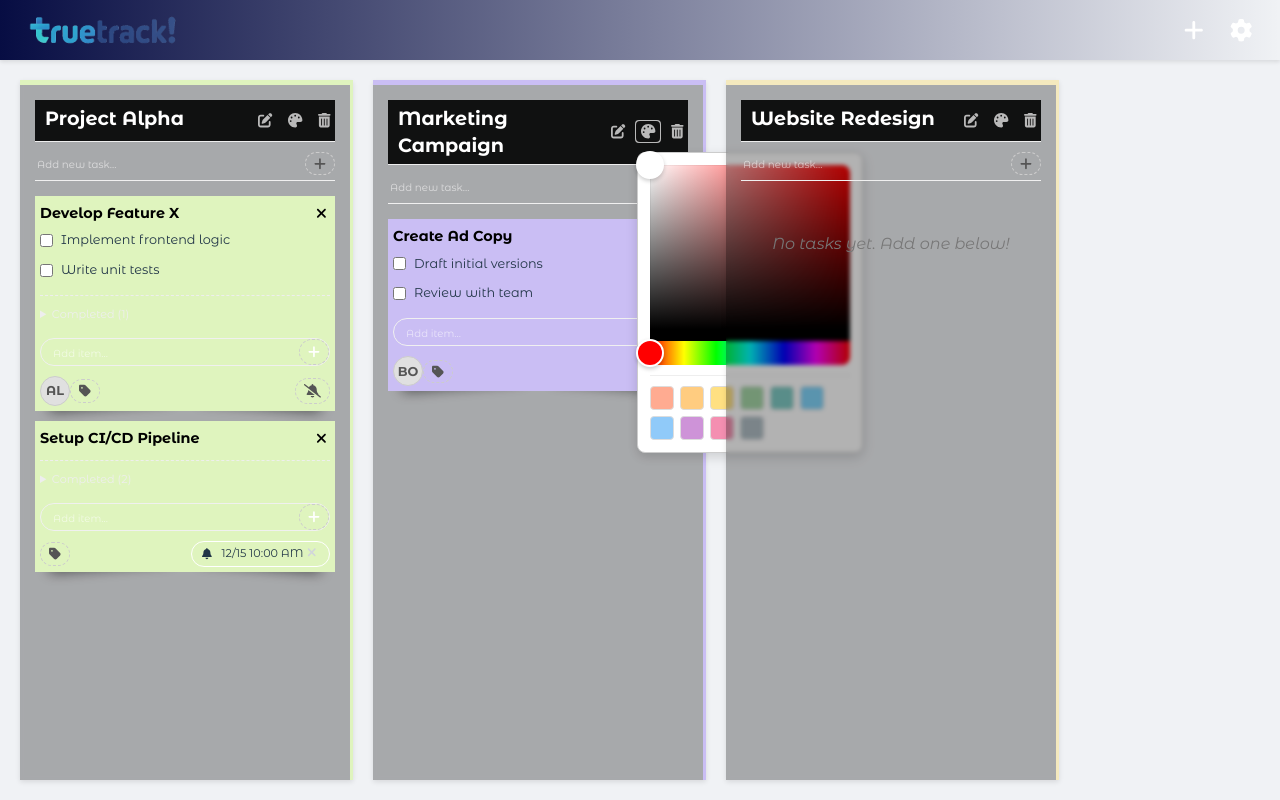
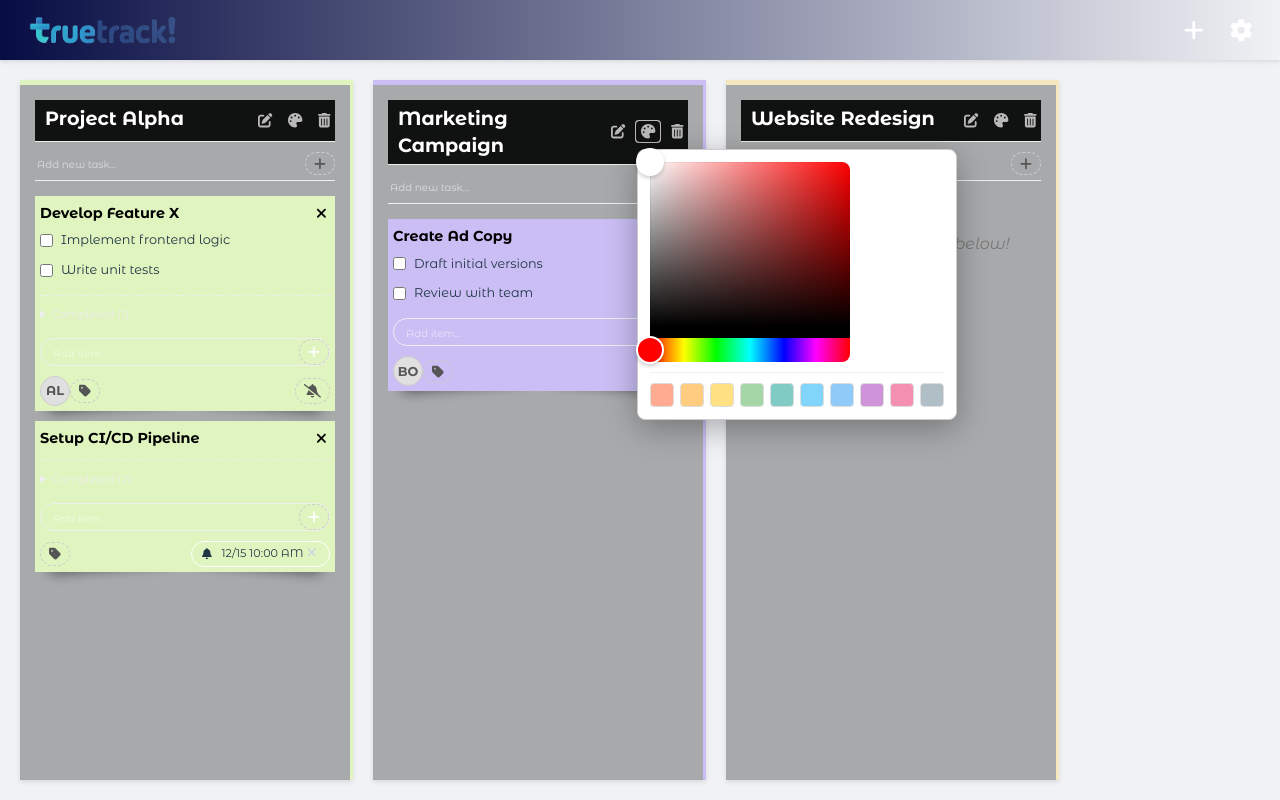
Before and after one commit to venkyjs/truetrack, a React (Vite) app: page / in a window 1280 px wide. Both pictures are taken after a click on the button 648 px from the left and 131 px from the top of the page. Built offline with nearby package versions, Linux system fonts and the light colour scheme.

Commit message:
Enhance color picker functionality in ProjectLane component: implement portal for color picker display, adjust positioning logic, and update styles for improved z-index management in ProjectLane.module.css.

```diff
--- a/src/components/ProjectLane.module.css
+++ b/src/components/ProjectLane.module.css
@@ -7,6 +7,7 @@
     box-shadow: 0 2px 5px rgba(0, 0, 0, 0.1);
     display: flex;
     flex-direction: column;
+    overflow: visible; /* Ensure popover can extend outside */
     /* min-height: 400px; Potentially set a min-height */
 }
 
@@ -18,6 +19,8 @@
     border-bottom: 1px solid #eee;
     padding-bottom: 0;
     background-color: rgba(0, 0, 0, 0.9);
+    position: relative;
+    z-index: 100; /* Ensure header has higher z-index than content */
 }
 
 .projectTitleContainer {
@@ -573,6 +576,8 @@
 
 .colorPickerContainer {
     position: relative; /* For palette positioning */
+    z-index: 1000 !important; /* Ensure the container itself has a high z-index */
+    isolation: isolate; /* Create a new stacking context */
 }
 
 .taskColorPickerButton {
@@ -646,17 +651,13 @@
 }
 
 .colorPickerPopover {
-    position: absolute;
-    top: 100%;
-    left: 0;
-    margin-top: 8px;
     background: white;
     border: 1px solid #ccc;
     border-radius: 8px;
     padding: 12px;
-    box-shadow: 0 4px 12px rgba(0, 0, 0, 0.15);
-    z-index: 1000;
+    box-shadow: 0 8px 32px rgba(0, 0, 0, 0.3);
     min-width: 200px;
+    /* Position and z-index are handled by the portal implementation */
 }
 
 .presetColors {
--- a/src/components/ProjectLane.tsx
+++ b/src/components/ProjectLane.tsx
@@ -1,4 +1,5 @@
 import React, { useState, useMemo, useEffect, useRef } from 'react';
+import { createPortal } from 'react-dom';
 import type { Project, Task, TaskItem, Person } from '../types'; // Assuming types.ts is in the same src folder
 import styles from './ProjectLane.module.css'; // Use CSS module import
 import classNames from 'classnames';
@@ -87,10 +88,12 @@ const ProjectLane: React.FC<ProjectLaneProps> = ({
     const [editingReminderTaskId, setEditingReminderTaskId] = useState<string | null>(null);
 
     const [showColorPicker, setShowColorPicker] = useState(false);
+    const [colorPickerPosition, setColorPickerPosition] = useState({ top: 0, left: 0 });
 
     const datepickerRefs = useRef<{ [taskId: string]: AirDatepicker<HTMLElement> | null }>({});
 
     const colorPickerRef = useRef<HTMLDivElement>(null);
+    const colorPickerButtonRef = useRef<HTMLButtonElement>(null);
 
     useEffect(() => {
         if (taggingPersonTaskId && personNameInput) {
@@ -343,6 +346,17 @@ const ProjectLane: React.FC<ProjectLaneProps> = ({
         setShowColorPicker(false);
     };
 
+    const handleColorPickerToggle = () => {
+        if (!showColorPicker && colorPickerButtonRef.current) {
+            const rect = colorPickerButtonRef.current.getBoundingClientRect();
+            setColorPickerPosition({
+                top: rect.bottom + window.scrollY + 8,
+                left: rect.left + window.scrollX
+            });
+        }
+        setShowColorPicker(!showColorPicker);
+    };
+
     useEffect(() => {
         const handleClickOutside = (event: MouseEvent) => {
             if (colorPickerRef.current && !colorPickerRef.current.contains(event.target as Node)) {
@@ -361,6 +375,42 @@ const ProjectLane: React.FC<ProjectLaneProps> = ({
 
     const toggleShowCompleted = (taskId: string) => {
         setShowCompleted((prev) => ({ ...prev, [taskId]: !prev[taskId] }));
+    };
+
+    // Color Picker Portal Component
+    const ColorPickerPortal = () => {
+        if (!showColorPicker) return null;
+
+        const portalContent = (
+            <div
+                className={styles.colorPickerPopover}
+                style={{
+                    position: 'fixed',
+                    top: colorPickerPosition.top,
+                    left: colorPickerPosition.left,
+                    zIndex: 999999
+                }}
+                ref={colorPickerRef}
+            >
+                <HexColorPicker
+                    color={project.taskColor || '#cccccc'}
+                    onChange={handleSetProjectTaskColor}
+                />
+                <div className={styles.presetColors}>
+                    {PREDEFINED_TASK_COLORS.map((color) => (
+                        <button
+                            key={color}
+                            className={styles.presetColorBtn}
+                            style={{ backgroundColor: color }}
+                            onClick={() => handleSetProjectTaskColor(color)}
+                            title={color}
+                        />
+                    ))}
+                </div>
+            </div>
+        );
+
+        return createPortal(portalContent, document.body);
     };
 
     const projectLaneStyle = {
@@ -453,34 +503,14 @@ const ProjectLane: React.FC<ProjectLaneProps> = ({
                                 </button>
                             </Tippy>
                             <Tippy content='Change Project Color' placement='top' theme='material'>
-                                <div className={styles.colorPickerContainer} ref={colorPickerRef}>
+                                <div className={styles.colorPickerContainer}>
                                     <button
-                                        onClick={() => setShowColorPicker(!showColorPicker)}
+                                        onClick={handleColorPickerToggle}
                                         className={styles.editProjectBtn}
+                                        ref={colorPickerButtonRef}
                                     >
                                         <FontAwesomeIcon icon={faPalette} />
                                     </button>
-                                    {showColorPicker && (
-                                        <div className={styles.colorPickerPopover}>
-                                            <HexColorPicker
-                                                color={project.taskColor || '#cccccc'}
-                                                onChange={handleSetProjectTaskColor}
-                                            />
-                                            <div className={styles.presetColors}>
-                                                {PREDEFINED_TASK_COLORS.map((color) => (
-                                                    <button
-                                                        key={color}
-                                                        className={styles.presetColorBtn}
-                                                        style={{ backgroundColor: color }}
-                                                        onClick={() =>
-                                                            handleSetProjectTaskColor(color)
-                                                        }
-                                                        title={color}
-                                                    />
-                                                ))}
-                                            </div>
-                                        </div>
-                                    )}
                                 </div>
                             </Tippy>
                             <Tippy content='Delete Project' placement='top' theme='material'>
@@ -891,6 +921,7 @@ const ProjectLane: React.FC<ProjectLaneProps> = ({
                     <p className={styles.noTasksMessage}>No tasks yet. Add one below!</p>
                 )}
             </div>
+            <ColorPickerPortal />
         </div>
     );
 };
```
